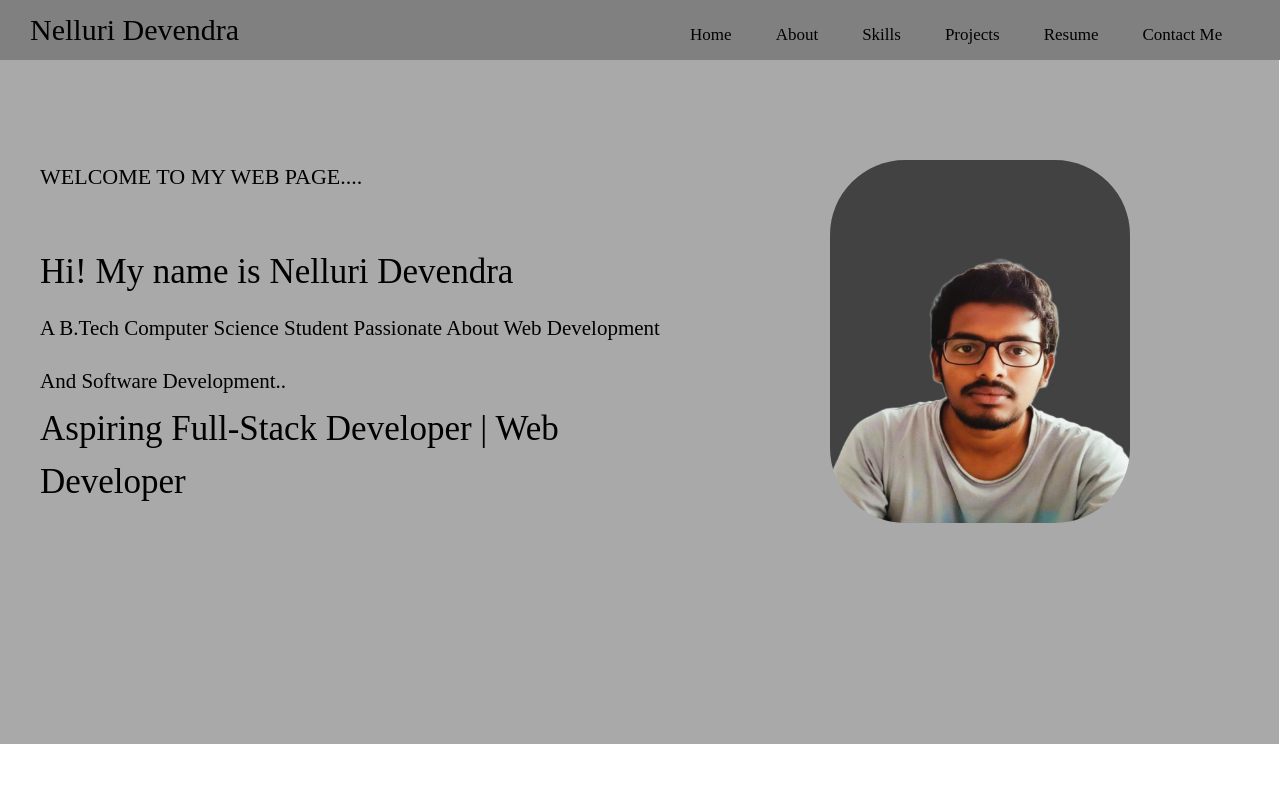
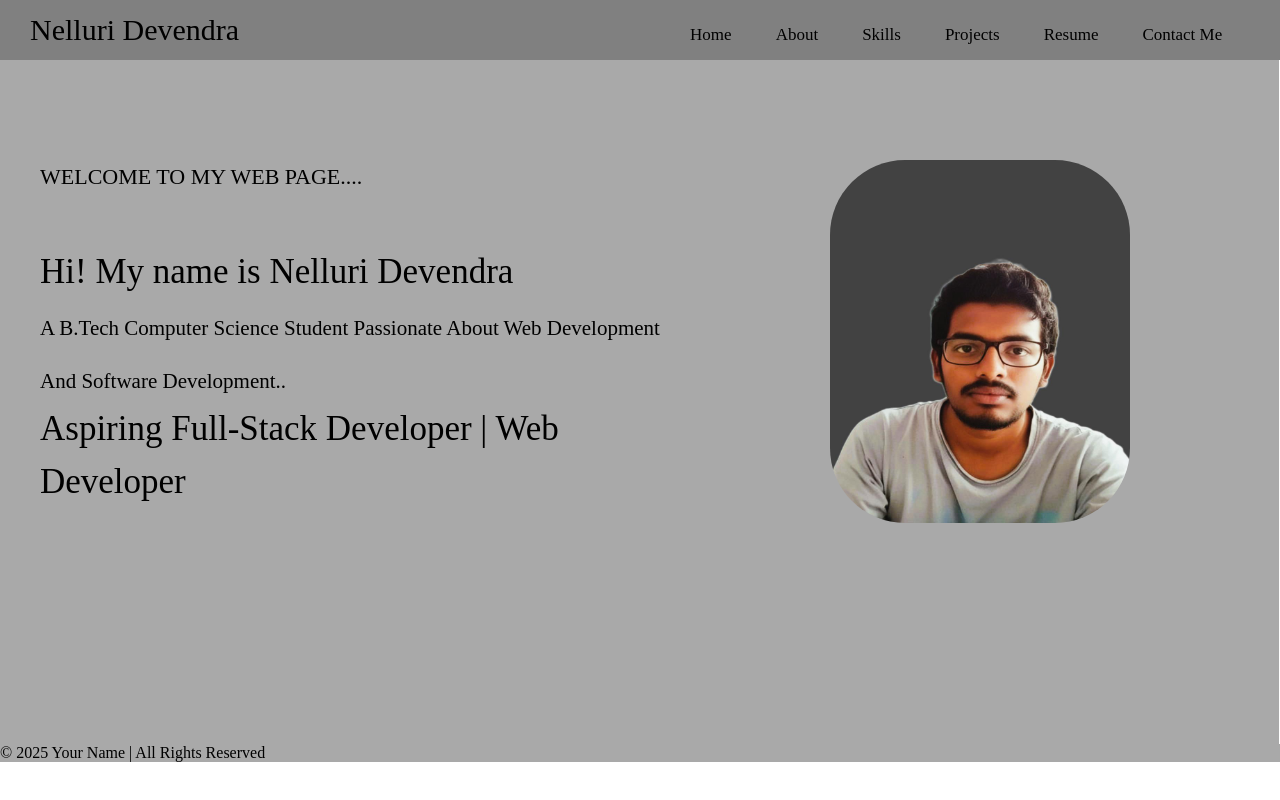
Before and after one commit to NelluriDevendra/Portfolio, a plain HTML site: page index.html in a window 1280 px wide. Drawn offline with Linux system fonts and the light colour scheme.

Commit message:
initial commit

```diff
--- a/index.html
+++ b/index.html
@@ -44,10 +44,11 @@
                     <aside></aside>
                 </main>
             </div>
-            <!-- <div class="footer">
-                 <p>this is a footer</p>
-                <footer></footer>
-            </div> -->
+            <div class="footer">
+                <footer>
+                 <p>© 2025 Your Name | All Rights Reserved</p>
+                </footer>
+            </div>
         </body>
     </div>
 
--- a/styles.css
+++ b/styles.css
@@ -63,3 +63,6 @@ article{
 img{
     border-radius: 75px;
 }
+footer{
+    background-color: darkgray;
+}
```
